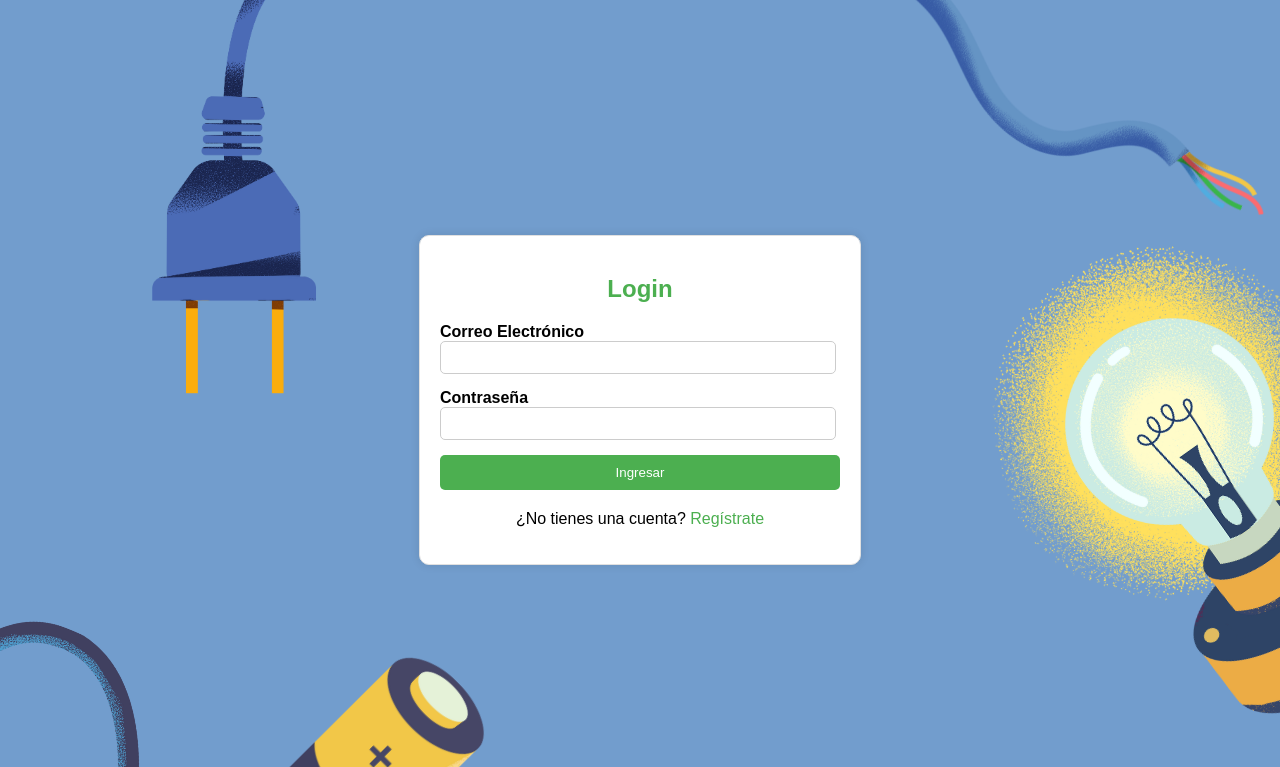
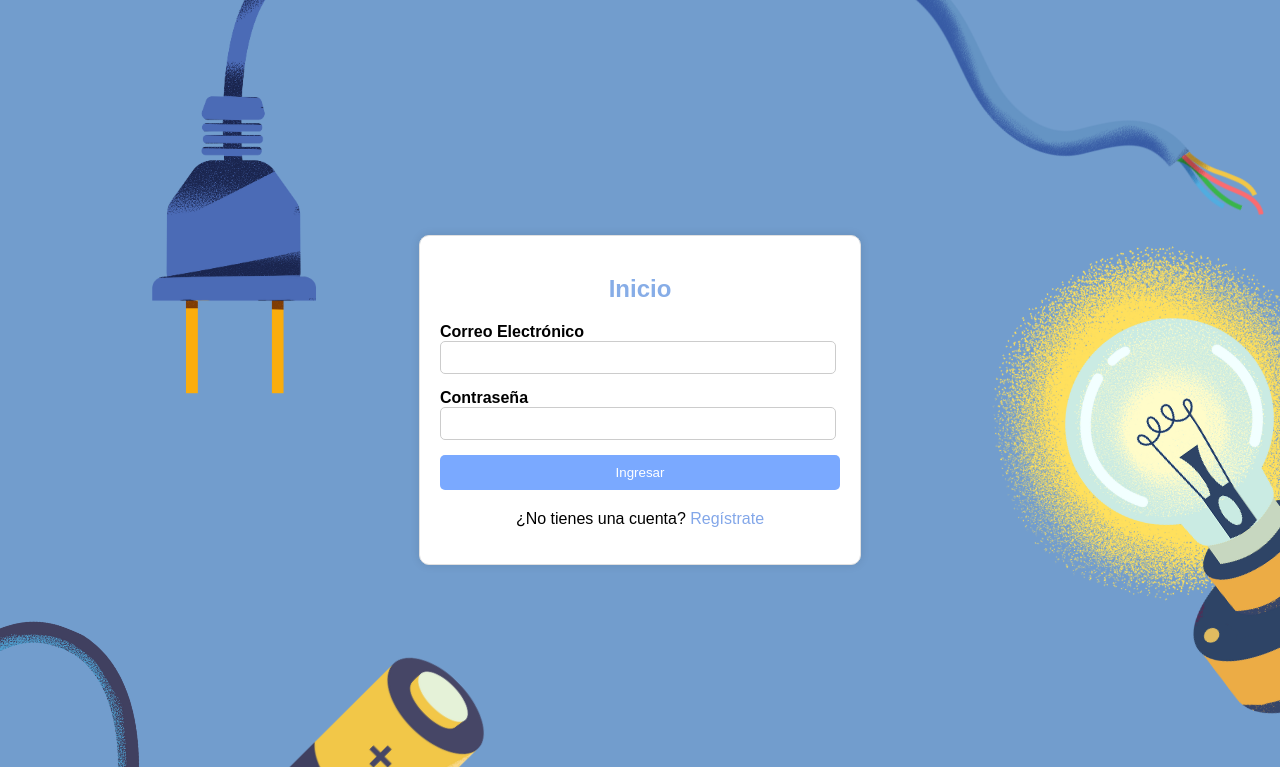
Before and after one commit to lautiitr3/eMeDE, a CodeIgniter 4 app: the page made by app/Views/login.php in a window 1280 px wide. Shown: the top 767 px of the page. Run offline with PHP 8.4 and a stand-in for CodeIgniter, Linux system fonts and the light colour scheme; the template is opened without the code that fills it, so the values that code supplies are empty; some libraries are stand-ins or nearby versions.

Commit message:
16/8/2024

```diff
--- a/app/Views/login.php
+++ b/app/Views/login.php
@@ -1,13 +1,14 @@
 <!DOCTYPE html>
 <html>
 <head>
-    <title>Login</title>
-    <link rel="stylesheet" type="text/css" href="<?= base_url('/style.css') ?>">
+    <title>Inicio</title>
+    <link rel="icon" type="image/png" href="<?= base_url('imagenes/3.png') ?>">
+    <link rel="stylesheet" type="text/css" href="<?= base_url('/estilito.css') ?>">
 </head>
 <body>
     <div class="container">
         <div class="title-container">
-            <h2>Login</h2>
+            <h2>Inicio</h2>
         </div>
         <?php if (session()->getFlashdata('msg')): ?>
             <div>
--- a/public/style.css
+++ b/public/estilito.css
@@ -26,7 +26,7 @@ body {
 }
 
 h2 {
-    color: #4caf50;
+    color: #87ade7;
 }
 
 form div {
@@ -48,7 +48,7 @@ input[type="text"] {
 }
 
 button {
-    background-color: #4caf50;
+    background-color: #7aa9ff;
     color: #ffffff;
     padding: 10px 20px;
     border: none;
@@ -58,7 +58,7 @@ button {
 }
 
 button:hover {
-    background-color: #45a049;
+    background-color: #88aae9;
 }
 
 p {
@@ -67,7 +67,7 @@ p {
 }
 
 a {
-    color: #4caf50;
+    color: #83a7e9;
     text-decoration: none;
 }
 
--- a/public/estilo.css
+++ b/public/estilo.css
@@ -14,7 +14,7 @@ body {
 
 /* Estilos para encabezados */
 h2 {
-    color: #4caf50;
+    color: #87ade7;
     margin-bottom: 20px;
 }
 
@@ -35,13 +35,13 @@ th, td {
 }
 
 th {
-    background-color: #4caf50;
+    background-color: #87ade7;
     color: white;
 }
 
 /* Estilos para enlaces */
 a {
-    color: #4caf50;
+    color: #87ade7;
     text-decoration: none;
 }
 
--- a/public/estiloinicio.css
+++ b/public/estiloinicio.css
@@ -20,7 +20,7 @@ body {
 
 .nav-item {
     padding: 10px 20px;
-    background-color: #45a049;
+    background-color: #87ade7;
     color: #ffffff;
     text-decoration: none;
     border-radius: 5px;
@@ -28,5 +28,5 @@ body {
 }
 
 .nav-item:hover {
-    background-color: #45a049;
+    background-color: #87ade7;
 }
```
Also changed, not shown: public/styl.css (+5 -5 lines), app/Views/inicio.php (line endings or trailing spaces), public/imagenes/3.png (added), public/imagenes/4.png (added).
